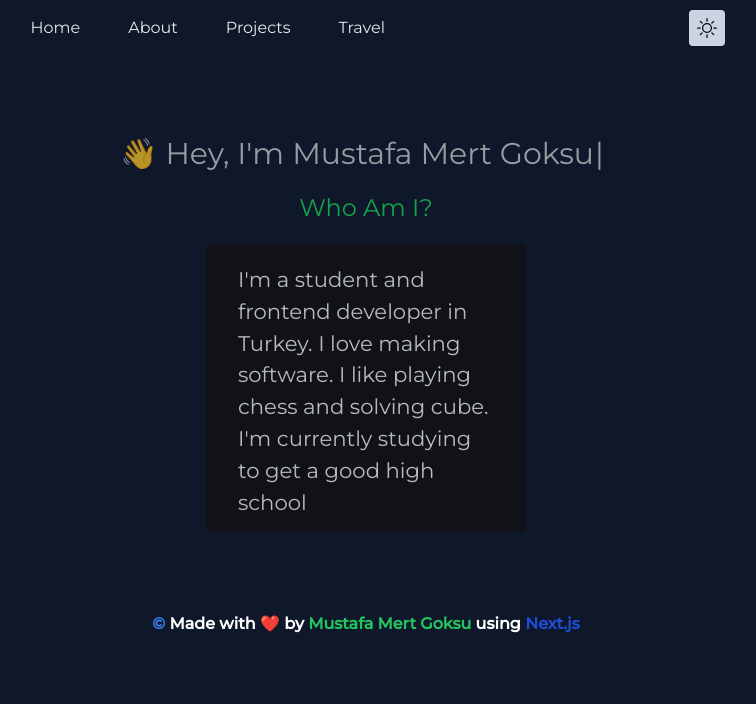
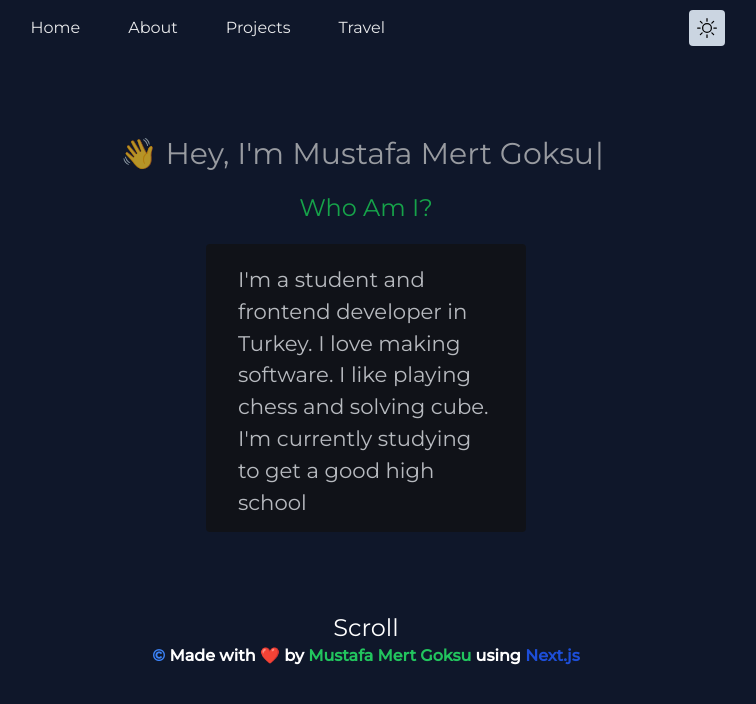
Before and after one commit to mustafamertgoksu/my-blog, a Next.js app: page /about in a window 1280 px wide. Shown: the top 704 px of the page, without its empty margins (274-1030 px from the left). Built offline with nearby package versions, Linux system fonts and the light colour scheme.

Commit message:
navbar commit

```diff
--- a/src/components/layout.tsx
+++ b/src/components/layout.tsx
@@ -1,4 +1,4 @@
-import { FC } from 'react';
+import { FC, useEffect } from 'react';
 import Navbar from './navbar';
 import Footer from './footer';
 import Head from 'next/head';
@@ -22,7 +22,7 @@ const Layout: FC<Props> = ({ children }) => {
   const { title } = useTitle();
   const { theme } = useToggleTheme();
   const isLightMode = theme === 'light';
-  const { setNavScroll } = useContext(NavbarContext);
+  const { setNavScroll, setNavVisibility } = useContext(NavbarContext);
 
   const changeNavBackground = (e: any) => {
     if (e.currentTarget.scrollTop >= 80) {
@@ -31,6 +31,10 @@ const Layout: FC<Props> = ({ children }) => {
       setNavScroll(false);
     }
   };
+
+  useEffect(() => {
+    setNavVisibility(false);
+  }, [title])
 
   return (
     <>
@@ -47,6 +51,14 @@ const Layout: FC<Props> = ({ children }) => {
       >
         <Navbar />
         <Main>{children}</Main>
+        <button
+          onClick={() =>
+            window.scrollTo({ top: 0, left: 0, behavior: 'smooth' })
+          }
+          className="text-2xl my-8 text-white"
+        >
+          Scroll
+        </button>
         <Footer />
       </div>
     </>
--- a/src/components/navbar.tsx
+++ b/src/components/navbar.tsx
@@ -9,9 +9,7 @@ import { NavbarContext } from "../context/navbar.context";
 const Navbar = () => {
   const { theme, toggleTheme } = useToggleTheme();
   const isLightMode = theme === "light";
-  const { navScroll, setNavScroll } = useContext(NavbarContext);
-
-  const [navVisibility, setNavVisibility] = useState(false);
+  const { navScroll, navVisibility, setNavVisibility } = useContext(NavbarContext);
 
   const toggleNav = () => {
     if (!navVisibility) {
--- a/src/context/navbar.context.tsx
+++ b/src/context/navbar.context.tsx
@@ -3,16 +3,19 @@ import { createContext, useState } from "react";
 interface NavbarContextProps {
   navScroll: boolean;
   setNavScroll: (navScroll: boolean) => void;
+  navVisibility: boolean;
+  setNavVisibility: (navVisibility: boolean) => void;
 }
 
 export const NavbarContext = createContext({} as NavbarContextProps);
 
 export default function NavbarProvider(props: any) {
   const [navScroll, setNavScroll] = useState(false);
+    const [navVisibility, setNavVisibility] = useState(false);
 
   return (
     <NavbarContext.Provider
-      value={{ navScroll, setNavScroll }}
+      value={{ navScroll, setNavScroll, navVisibility, setNavVisibility }}
       {...props}
     />
   );
--- a/src/styles/home.module.css
+++ b/src/styles/home.module.css
@@ -53,7 +53,7 @@
 }
 
 .postCard {
-  @apply cursor-pointer flex flex-col items-center justify-center bg-[#111]  px-2 py-1 w-96 h-24 opacity-70 hover:opacity-70 my-2 rounded
+  @apply cursor-pointer flex flex-col items-center justify-center bg-[#111]  px-2 py-1 w-96 h-24 opacity-80 hover:opacity-95 my-2 rounded
 }
 
 .lightPostCard {
--- a/src/styles/techs.module.css
+++ b/src/styles/techs.module.css
@@ -3,7 +3,7 @@
 }
 
 .techCard {
-  @apply border flex my-2 items-center py-2 px-6 select-none cursor-pointer rounded-md opacity-70 bg-zinc-900;
+  @apply border flex my-2 items-center py-2 px-6 select-none cursor-pointer rounded-md opacity-80 bg-zinc-900;
 }
 
 .lightTechCard {
@@ -11,7 +11,7 @@
 }
 
 .techCard:hover {
-  @apply border flex my-2 items-center py-2 px-6 select-none cursor-pointer rounded-md opacity-[0.55];
+  @apply border flex my-2 items-center py-2 px-6 select-none cursor-pointer rounded-md opacity-90
 }
 
 .techName {
```
Also changed, not shown: 2 other files (tests, documents, lock files or other folders).
